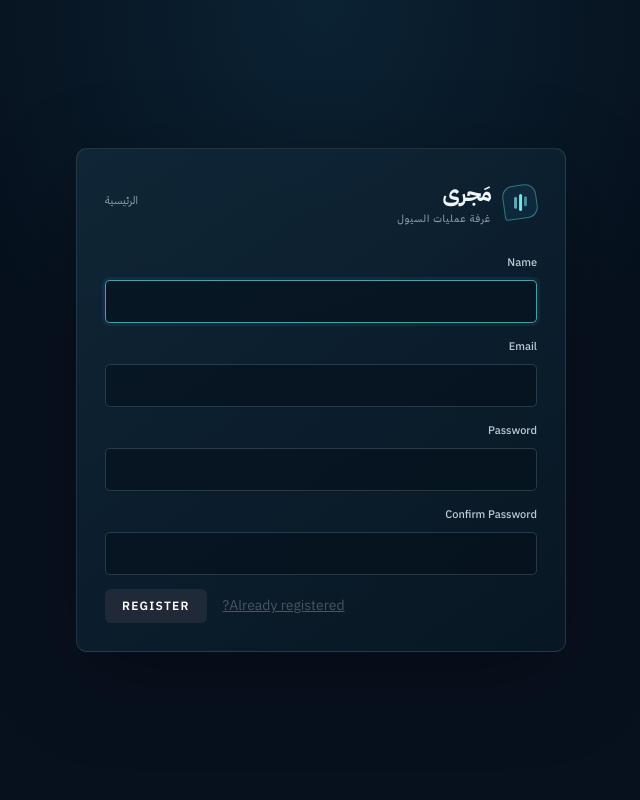
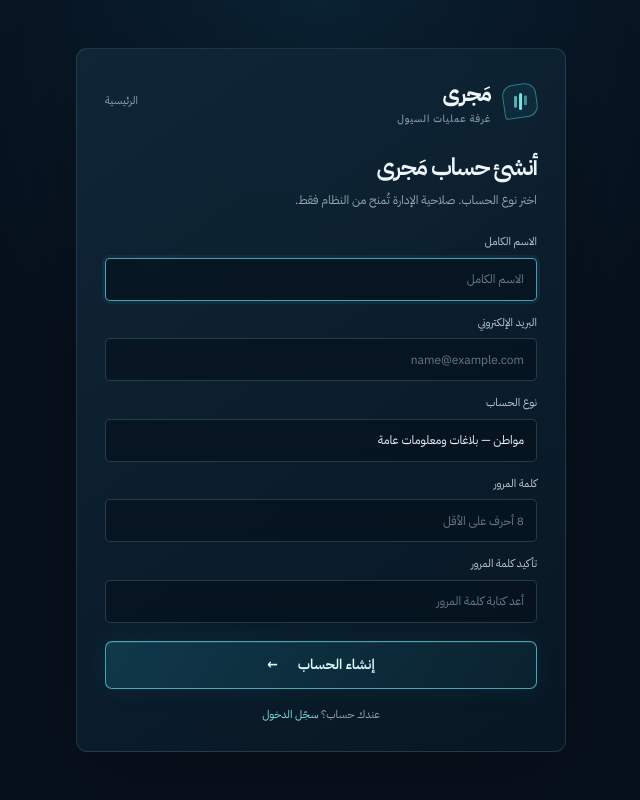
Before and after one commit to mohyaseen-2001/majra-project, a Laravel app: page /register in a window 1280 px wide. Shown: the whole page, without its empty margins (319-959 px from the left). Run offline with Laravel 12, Linux system fonts and the light colour scheme; style sheets or scripts are compiled from the project's sources.

Commit message:
Add Arabic authentication and user roles

```diff
--- a/app/Http/Controllers/Auth/RegisteredUserController.php
+++ b/app/Http/Controllers/Auth/RegisteredUserController.php
@@ -33,12 +33,14 @@ class RegisteredUserController extends Controller
         $request->validate([
             'name' => ['required', 'string', 'max:255'],
             'email' => ['required', 'string', 'lowercase', 'email', 'max:255', 'unique:'.User::class],
+            'role' => ['required', 'in:citizen,company'],
             'password' => ['required', 'confirmed', Rules\Password::defaults()],
         ]);
 
         $user = User::create([
             'name' => $request->name,
             'email' => $request->email,
+            'role' => $request->role,
             'password' => Hash::make($request->password),
         ]);
 
@@ -46,6 +48,10 @@ class RegisteredUserController extends Controller
 
         Auth::login($user);
 
-        return redirect(route('dashboard', absolute: false));
+        $destination = $user->role === 'company'
+            ? route('company.dashboard', absolute: false)
+            : route('dashboard', absolute: false);
+
+        return redirect($destination);
     }
 }
--- a/app/Models/User.php
+++ b/app/Models/User.php
@@ -20,6 +20,7 @@ class User extends Authenticatable
     protected $fillable = [
         'name',
         'email',
+        'role',
         'password',
     ];
 
@@ -46,4 +47,9 @@ class User extends Authenticatable
         ];
     }
 
+    public function hasRole(string ...$roles): bool
+    {
+        return in_array($this->role, $roles, true);
+    }
+
 }
--- a/bootstrap/app.php
+++ b/bootstrap/app.php
@@ -3,6 +3,7 @@
 use Illuminate\Foundation\Application;
 use Illuminate\Foundation\Configuration\Exceptions;
 use Illuminate\Foundation\Configuration\Middleware;
+use App\Http\Middleware\EnsureUserRole;
 
 return Application::configure(basePath: dirname(__DIR__))
     ->withRouting(
@@ -11,7 +12,7 @@ return Application::configure(basePath: dirname(__DIR__))
         health: '/up',
     )
     ->withMiddleware(function (Middleware $middleware) {
-        //
+        $middleware->alias(['role' => EnsureUserRole::class]);
     })
     ->withExceptions(function (Exceptions $exceptions) {
         //
--- a/database/factories/UserFactory.php
+++ b/database/factories/UserFactory.php
@@ -26,6 +26,7 @@ class UserFactory extends Factory
         return [
             'name' => fake()->name(),
             'email' => fake()->unique()->safeEmail(),
+            'role' => 'citizen',
             'email_verified_at' => now(),
             'password' => static::$password ??= Hash::make('password'),
             'remember_token' => Str::random(10),
--- a/resources/views/auth/register.blade.php
+++ b/resources/views/auth/register.blade.php
@@ -1,52 +1,14 @@
 <x-guest-layout>
+    <h1 class="auth-title">أنشئ حساب مَجرى</h1>
+    <p class="auth-subtitle">اختر نوع الحساب. صلاحية الإدارة تُمنح من النظام فقط.</p>
     <form method="POST" action="{{ route('register') }}">
         @csrf
-
-        <!-- Name -->
-        <div>
-            <x-input-label for="name" :value="__('Name')" />
-            <x-text-input id="name" class="block mt-1 w-full" type="text" name="name" :value="old('name')" required autofocus autocomplete="name" />
-            <x-input-error :messages="$errors->get('name')" class="mt-2" />
-        </div>
-
-        <!-- Email Address -->
-        <div class="mt-4">
-            <x-input-label for="email" :value="__('Email')" />
-            <x-text-input id="email" class="block mt-1 w-full" type="email" name="email" :value="old('email')" required autocomplete="username" />
-            <x-input-error :messages="$errors->get('email')" class="mt-2" />
-        </div>
-
-        <!-- Password -->
-        <div class="mt-4">
-            <x-input-label for="password" :value="__('Password')" />
-
-            <x-text-input id="password" class="block mt-1 w-full"
-                            type="password"
-                            name="password"
-                            required autocomplete="new-password" />
-
-            <x-input-error :messages="$errors->get('password')" class="mt-2" />
-        </div>
-
-        <!-- Confirm Password -->
-        <div class="mt-4">
-            <x-input-label for="password_confirmation" :value="__('Confirm Password')" />
-
-            <x-text-input id="password_confirmation" class="block mt-1 w-full"
-                            type="password"
-                            name="password_confirmation" required autocomplete="new-password" />
-
-            <x-input-error :messages="$errors->get('password_confirmation')" class="mt-2" />
-        </div>
-
-        <div class="flex items-center justify-end mt-4">
-            <a class="underline text-sm text-gray-600 dark:text-gray-400 hover:text-gray-900 dark:hover:text-gray-100 rounded-md focus:outline-none focus:ring-2 focus:ring-offset-2 focus:ring-indigo-500 dark:focus:ring-offset-gray-800" href="{{ route('login') }}">
-                {{ __('Already registered?') }}
-            </a>
-
-            <x-primary-button class="ms-4">
-                {{ __('Register') }}
-            </x-primary-button>
-        </div>
+        <div><label for="name">الاسم الكامل</label><input id="name" type="text" name="name" value="{{ old('name') }}" required autofocus autocomplete="name" placeholder="الاسم الكامل"><x-input-error :messages="$errors->get('name')" class="field-error" /></div>
+        <div><label for="email">البريد الإلكتروني</label><input id="email" type="email" name="email" value="{{ old('email') }}" required autocomplete="username" placeholder="name@example.com"><x-input-error :messages="$errors->get('email')" class="field-error" /></div>
+        <div><label for="role">نوع الحساب</label><select id="role" name="role" required><option value="citizen" @selected(old('role', 'citizen') === 'citizen')>مواطن — بلاغات ومعلومات عامة</option><option value="company" @selected(old('role') === 'company')>شركة — متابعة مناطق العمل</option></select><x-input-error :messages="$errors->get('role')" class="field-error" /></div>
+        <div><label for="password">كلمة المرور</label><input id="password" type="password" name="password" required autocomplete="new-password" placeholder="8 أحرف على الأقل"><x-input-error :messages="$errors->get('password')" class="field-error" /></div>
+        <div><label for="password_confirmation">تأكيد كلمة المرور</label><input id="password_confirmation" type="password" name="password_confirmation" required autocomplete="new-password" placeholder="أعد كتابة كلمة المرور"></div>
+        <button class="button auth-submit" type="submit">إنشاء الحساب <span aria-hidden="true">←</span></button>
     </form>
+    <p class="auth-footnote">عندك حساب؟ <a href="{{ route('login') }}">سجّل الدخول</a></p>
 </x-guest-layout>
--- a/resources/views/dashboard.blade.php
+++ b/resources/views/dashboard.blade.php
@@ -4,7 +4,7 @@
         <span class="status-pill"><span class="live-dot"></span> مرحلة التأسيس</span>
     </div>
     <div class="ops-stats">
-        <div class="ops-stat"><span>حالة الدخول</span><strong>جلسة آمنة</strong></div>
+        <div class="ops-stat"><span>نوع الحساب</span><strong>{{ auth()->user()->role === 'admin' ? 'إدارة النظام' : (auth()->user()->role === 'company' ? 'حساب شركة' : 'مواطن') }}</strong></div>
         <div class="ops-stat"><span>حالة الحساب</span><strong><i>●</i> مفعّل</strong></div>
         <div class="ops-stat"><span>المنطقة الزمنية</span><strong>عمّان · الأردن</strong></div>
     </div>
--- a/resources/views/layouts/navigation.blade.php
+++ b/resources/views/layouts/navigation.blade.php
@@ -1,7 +1,7 @@
 <nav class="ops-nav">
     <a class="brand" href="{{ route('home') }}"><span class="brand-mark" aria-hidden="true"><span></span><span></span><span></span></span><span>مَجرى<small>غرفة عمليات السيول</small></span></a>
     <div class="ops-nav-links"><a href="{{ route('dashboard') }}">نظرة عامة</a><a href="{{ route('profile.edit') }}">الملف الشخصي</a></div>
-    <div class="ops-user"><span>{{ Auth::user()->name }}</span>
+    <div class="ops-user"><span>{{ Auth::user()->name }} <small>· {{ Auth::user()->role === 'company' ? 'شركة' : (Auth::user()->role === 'admin' ? 'إدارة' : 'مواطن') }}</small></span>
         <form method="POST" action="{{ route('logout') }}">@csrf<button class="ops-logout" type="submit">تسجيل الخروج</button></form>
     </div>
 </nav>
--- a/routes/web.php
+++ b/routes/web.php
@@ -11,6 +11,14 @@ Route::get('/dashboard', function () {
     return view('dashboard');
 })->middleware('auth')->name('dashboard');
 
+Route::view('/company/dashboard', 'dashboard')
+    ->middleware(['auth', 'role:company'])
+    ->name('company.dashboard');
+
+Route::view('/admin/dashboard', 'dashboard')
+    ->middleware(['auth', 'role:admin'])
+    ->name('admin.dashboard');
+
 
 Route::middleware('auth')->group(function () {
     Route::get('/profile', [ProfileController::class, 'edit'])->name('profile.edit');
```
Also changed, not shown: app/Http/Controllers/Auth/AuthenticatedSessionController.php (+7 -1 lines), app/Http/Middleware/EnsureUserRole.php (added, +17 -0 lines), resources/views/auth/confirm-password.blade.php (+4 -22 lines), resources/views/auth/forgot-password.blade.php (+6 -20 lines), resources/views/auth/login.blade.php (+9 -41 lines), resources/views/auth/reset-password.blade.php (+6 -33 lines), resources/views/auth/verify-email.blade.php (+5 -27 lines), README.md, database/migrations/2026_11_26_000001_add_role_to_users_table.php (added).
